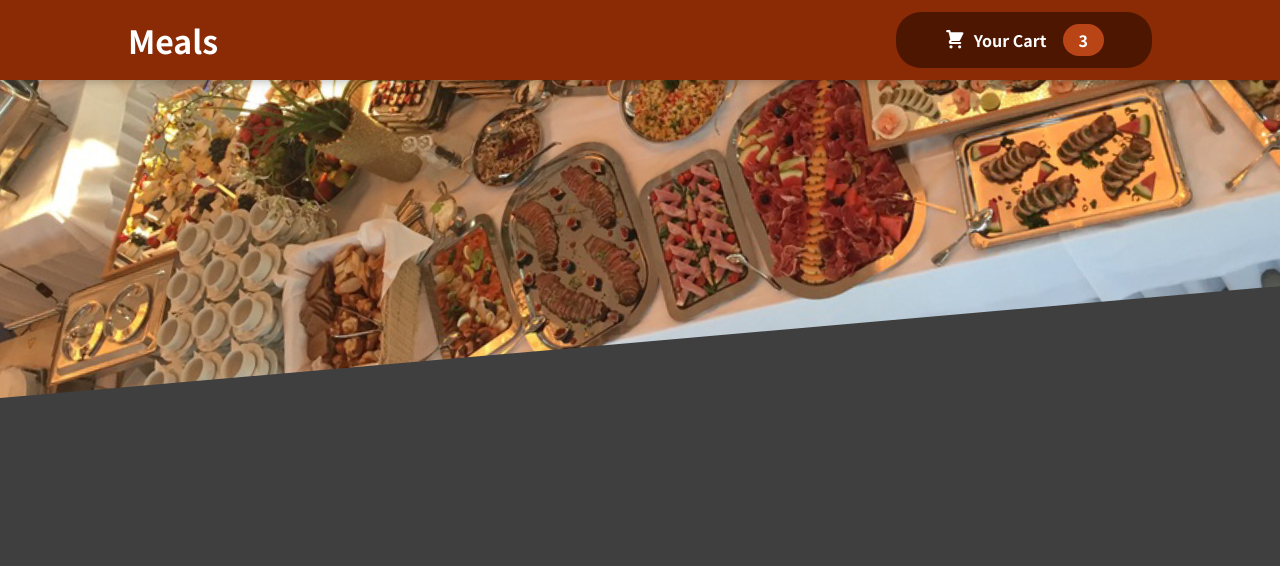
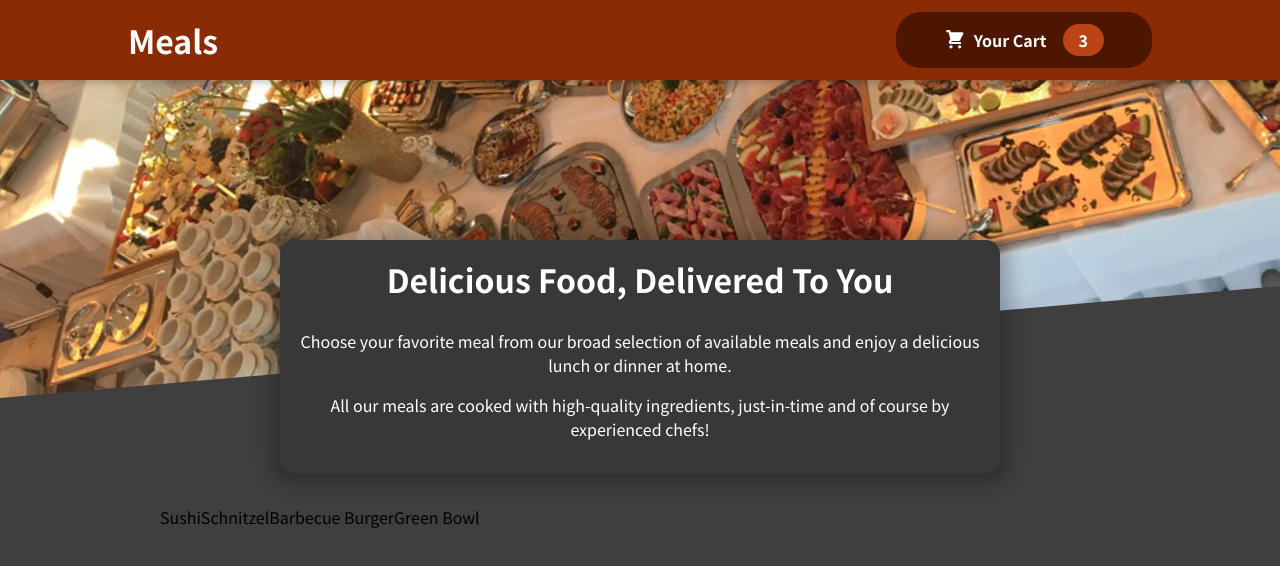
Before and after one commit to kronosGR/React.js-FoodOrderApp, a React (Create React App) app: page / in a window 1280 px wide. Shown: the top 566 px of the page. Built offline with nearby package versions, Linux system fonts and the light colour scheme.

Commit message:
Added meals components

```diff
--- a/src/App.js
+++ b/src/App.js
@@ -1,11 +1,15 @@
 import { Fragment } from 'react';
 
 import Header from './components/Layout/Header';
+import Meals from './components/Meals/Meals'
 
 function App() {
   return (
     <Fragment>
       <Header/>
+      <main>
+        <Meals />
+      </main>
     </Fragment>
   );
 }
--- /dev/null
+++ b/src/components/Meals/AvailableMeals.js
@@ -0,0 +1,41 @@
+import classes from './AvailableMeals.module.css';
+
+const DUMMY_MEALS = [
+  {
+    id: 'm1',
+    name: 'Sushi',
+    description: 'Finest fish and veggies',
+    price: 22.99,
+  },
+  {
+    id: 'm2',
+    name: 'Schnitzel',
+    description: 'A german specialty!',
+    price: 16.5,
+  },
+  {
+    id: 'm3',
+    name: 'Barbecue Burger',
+    description: 'American, raw, meaty',
+    price: 12.99,
+  },
+  {
+    id: 'm4',
+    name: 'Green Bowl',
+    description: 'Healthy...and green...',
+    price: 18.99,
+  },
+];
+
+const AvailableMeals = () => {
+  const mealsList = DUMMY_MEALS.map((meal) => {
+    return <l1>{meal.name}</l1>;
+  });
+  return (
+    <section className={classes.meals}>
+      <ul>{mealsList}</ul>
+    </section>
+  );
+};
+
+export default AvailableMeals;
--- /dev/null
+++ b/src/components/Meals/AvailableMeals.module.css
@@ -0,0 +1,24 @@
+.meals {
+  max-width: 60rem;
+  width: 90%;
+  margin: 2rem auto;
+  animation: meals-appear 1s ease-out forwards;
+}
+
+.meals ul {
+  list-style: none;
+  margin: 0;
+  padding: 0;
+}
+
+@keyframes meals-appear {
+  from {
+    opacity: 0;
+    transform: translateY(3rem);
+  }
+
+  to {
+    opacity: 1;
+    transform: translateY(0);
+  }
+}
--- /dev/null
+++ b/src/components/Meals/Meals.js
@@ -0,0 +1,15 @@
+import { Fragment } from 'react';
+
+import AvailableMeals from './AvailableMeals.js';
+import MealsSummary from './MealsSummary.js';
+
+const Meals = () => {
+  return (
+    <Fragment>
+      <MealsSummary />
+      <AvailableMeals />
+    </Fragment>
+  )
+}
+
+export default Meals;
--- /dev/null
+++ b/src/components/Meals/MealsSummary.js
@@ -0,0 +1,19 @@
+import classes from './Mealssummary.module.css'
+
+const MealsSummary = () => {
+  return (
+    <section className={classes.summary}>
+      <h2>Delicious Food, Delivered To You</h2>
+      <p>
+        Choose your favorite meal from our broad selection of available meals
+        and enjoy a delicious lunch or dinner at home.
+      </p>
+      <p>
+        All our meals are cooked with high-quality ingredients, just-in-time and
+        of course by experienced chefs!
+      </p>
+    </section>
+  );
+};
+
+export default MealsSummary;
--- /dev/null
+++ b/src/components/Meals/Mealssummary.module.css
@@ -0,0 +1,18 @@
+.summary {
+  text-align: center;
+  max-width: 45rem;
+  width: 90%;
+  margin: auto;
+  margin-top: -10rem;
+  position: relative;
+  background-color: #383838;
+  color: white;
+  border-radius: 14px;
+  padding: 1rem;
+  box-shadow: 0 1px 18px 10px rgba(0, 0, 0, 0.25);
+}
+
+.summary h2 {
+  font-size: 2rem;
+  margin-top: 0;
+}
```
Also changed, not shown: 1 other file (tests, documents, lock files or other folders).
